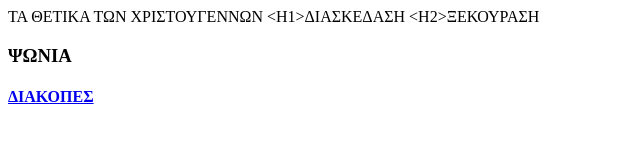
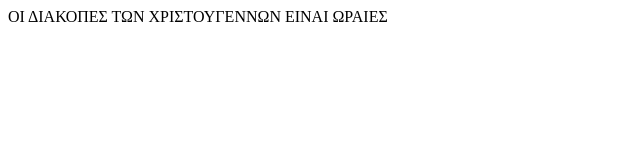
Before and after one commit to melmiin/melmiin.github.io, a plain HTML site: page Page1.html in a window 1280 px wide. Shown: the whole page, without its empty margins (0-640 px from the left). Drawn offline with Linux system fonts and the light colour scheme.

Commit message:
Update Page1.html

```diff
--- a/Page1.html
+++ b/Page1.html
@@ -1,10 +1,10 @@
 <HTML>
   <HEAD>
-    <TITLE>ΧΡΙΣΤΟΥΓΕΝΝΑ 2022
+    <TITLE>ΧΡΙΣΤΟΥΓΕΝΝΑ
     </TITLE>
-   <BODY>
-     ΤΑ ΘΕΤΙΚΑ ΤΩΝ ΧΡΙΣΤΟΥΓΕΝΝΩΝ
-     <Η1>ΔΙΑΣΚΕΔΑΣΗ</Η1>
-     <Η2>ΞΕΚΟΥΡΑΣΗ</H2>
-     <H3>ΨΩΝΙΑ</H3>
-     <a href="Page1.html"><H4>ΔΙΑΚΟΠΕΣ<H4/><a/>
+  </HEAD>
+
+  <P>ΟΙ ΔΙΑΚΟΠΕΣ ΤΩΝ ΧΡΙΣΤΟΥΓΕΝΝΩΝ ΕΙΝΑΙ ΩΡΑΙΕΣ </P>
+
+  </BODY>
+</HTML>
```
